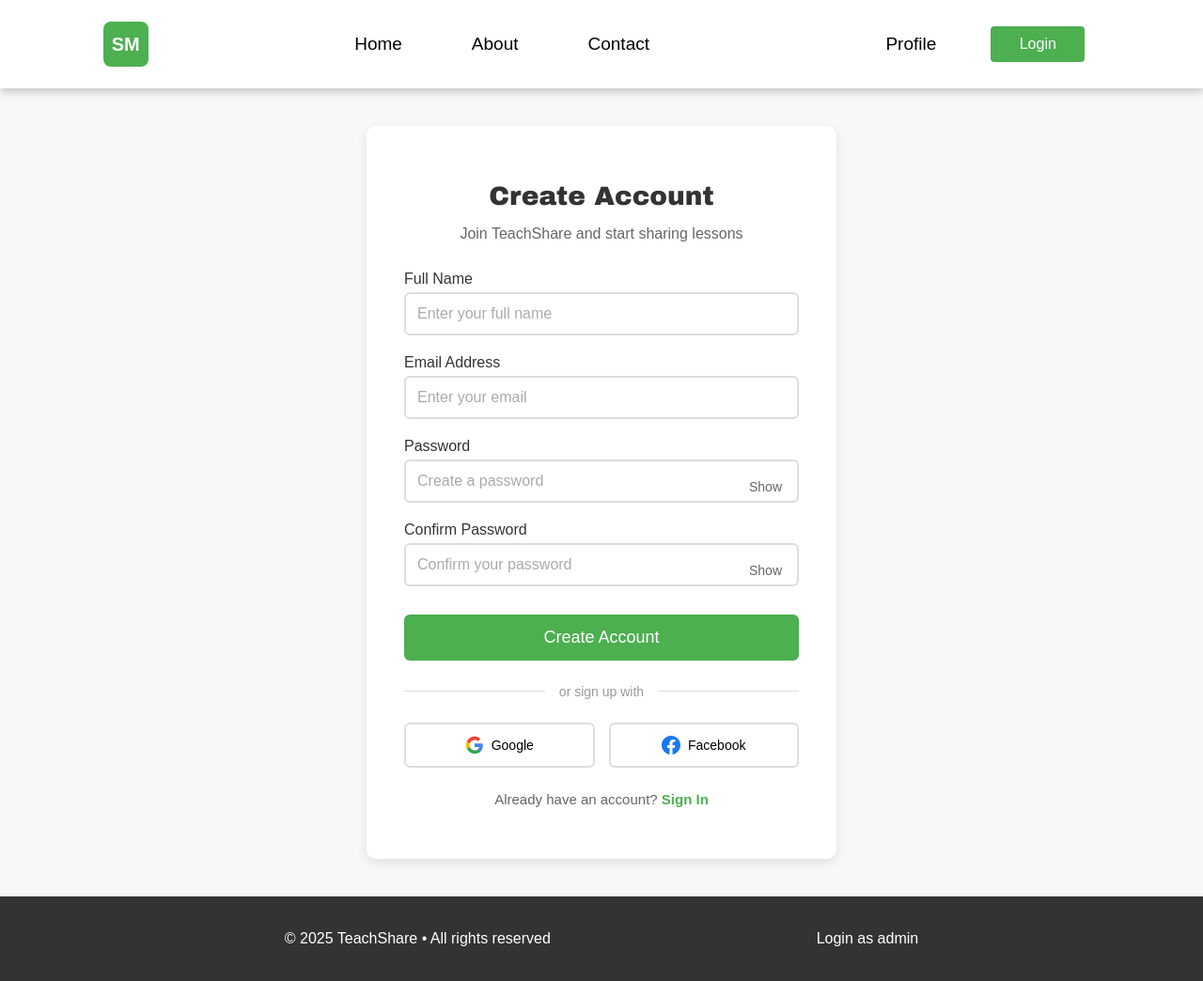
After one commit to Erik-Jashari/School-Managment-System, a PHP site: page /register.html in a window 1280 px wide. The commit adds this page. Shown: the whole page at 94% size. Run offline with PHP 8.4, Linux system fonts and the light colour scheme.

Commit message:
I added a login from and Register from also implementet a confirm password and show and hide the password with internal javascript, And also the css of the register and Login are combined it

```diff
--- a/CSS/Contact.css
+++ b/CSS/Contact.css
@@ -73,6 +73,7 @@ body{
     border: none;
     border-radius: 4px;
     cursor: pointer;
+    width: 100px;
 }
 
 .login-button:hover {
@@ -158,6 +159,7 @@ body{
     border: none;
     border-radius: 6px;
     cursor: pointer;
+
 }
 .send-button:hover{
     background-color: #45a049;
--- a/CSS/Index.css
+++ b/CSS/Index.css
@@ -72,6 +72,7 @@ body{
     border: none;
     border-radius: 4px;
     cursor: pointer;
+    width: 100px;
 }
 
 .login-button:hover {
--- /dev/null
+++ b/CSS/Login.css
@@ -0,0 +1,326 @@
+body {
+    font-family: Arial, sans-serif;
+    margin: 0;
+    padding: 0;
+    min-height: 100vh;
+    display: flex;
+    flex-direction: column;
+}
+
+/* Navigation Bar Styles */
+.nav-bar {
+    background-color: white;
+    overflow: hidden;
+    box-shadow: 0 4px 8px rgba(0, 0, 0, 0.2);
+    padding: 14px 16px;
+    display: flex;
+    justify-content: space-around;
+    align-items: center;
+    position: sticky;
+    top: 0;
+    z-index: 1000;
+}
+
+.logo-box {
+    width: 48px;
+    height: 48px;
+    background-color: #4CAF50;
+    border-radius: 8px;
+    display: flex;
+    align-items: center;
+    justify-content: center;
+    color: white;
+    font-weight: bold;
+    font-size: 20px;
+}
+
+.page-links, .auth-links {
+    display: flex;
+    gap: 10px;
+    align-items: center;
+}
+
+.nav-bar a {
+    color: black;
+    margin: 14px 16px;
+    text-decoration: none;
+    font-size: 19px;
+}
+
+/* Hover Line Effect */
+.links {
+    position: relative;
+    padding: 8px 16px;
+}
+
+.links::before {
+    content: "";
+    position: absolute;
+    bottom: 0;
+    left: 0;
+    height: 4px;
+    width: 0;
+    background-color: #4CAF50;
+    border-radius: 50px;
+    transition: width 0.4s ease;
+}
+
+.links:hover::before,
+.links.active::before {
+    width: 100%;
+}
+
+.login-button {
+    background-color: #4CAF50;
+    color: white;
+    padding: 10px 20px;
+    font-size: 16px;
+    border: none;
+    border-radius: 4px;
+    cursor: pointer;
+    width: 100px;
+}
+
+.login-button:hover {
+    background-color: #45a049;
+}
+
+/* AUTH CONTAINER */
+.auth-container {
+    flex: 1;
+    display: flex;
+    justify-content: center;
+    align-items: center;
+    padding: 40px 20px;
+    background-color: #f8f8f8;
+}
+
+.auth-card {
+    background-color: white;
+    padding: 40px;
+    border-radius: 10px;
+    box-shadow: 0 4px 12px rgba(0, 0, 0, 0.1);
+    width: 100%;
+    max-width: 420px;
+}
+
+.auth-card h1 {
+    font-size: 28px;
+    margin-bottom: 10px;
+    font-family: 'Arial Black', Gadget, sans-serif;
+    color: #333;
+    text-align: center;
+}
+
+.auth-card .subtitle {
+    font-size: 16px;
+    color: #666;
+    margin-bottom: 30px;
+    text-align: center;
+    font-family: 'arial', sans-serif;
+}
+
+/* AUTH FORM */
+.auth-form {
+    display: flex;
+    flex-direction: column;
+}
+
+.auth-form label {
+    font-size: 16px;
+    margin-bottom: 5px;
+    font-family: 'arial', sans-serif;
+    color: #333;
+}
+
+.auth-form input {
+    padding: 12px;
+    border: 2px solid #ddd;
+    border-radius: 6px;
+    margin-bottom: 20px;
+    font-size: 16px;
+    transition: border-color 0.3s ease;
+}
+
+.auth-form input:focus {
+    outline: none;
+    border-color: #4CAF50;
+}
+
+.auth-form input::placeholder {
+    color: #aaa;
+}
+
+/* Submit Button */
+.submit-button {
+    background-color: #4CAF50;
+    color: white;
+    padding: 14px 20px;
+    font-size: 18px;
+    border: none;
+    border-radius: 6px;
+    cursor: pointer;
+    margin-top: 10px;
+    transition: background-color 0.3s ease;
+}
+
+.submit-button:hover {
+    background-color: #45a049;
+}
+
+/* Links */
+.auth-links-text {
+    text-align: center;
+    margin-top: 25px;
+    font-size: 15px;
+    color: #666;
+}
+
+.auth-links-text a {
+    color: #4CAF50;
+    text-decoration: none;
+    font-weight: bold;
+}
+
+.auth-links-text a:hover {
+    text-decoration: underline;
+}
+
+/* Forgot Password */
+.forgot-password {
+    text-align: right;
+    margin-bottom: 20px;
+    margin-top: -10px;
+}
+
+.forgot-password a {
+    color: #4CAF50;
+    text-decoration: none;
+    font-size: 14px;
+}
+
+.forgot-password a:hover {
+    text-decoration: underline;
+}
+
+/* Divider */
+.divider {
+    display: flex;
+    align-items: center;
+    margin: 25px 0;
+}
+
+.divider::before,
+.divider::after {
+    content: "";
+    flex: 1;
+    height: 1px;
+    background-color: #ddd;
+}
+
+.divider span {
+    padding: 0 15px;
+    color: #999;
+    font-size: 14px;
+}
+
+/* Social Login */
+.social-login {
+    display: flex;
+    gap: 15px;
+}
+
+.social-button {
+    flex: 1;
+    padding: 12px;
+    border: 2px solid #ddd;
+    border-radius: 6px;
+    background-color: white;
+    cursor: pointer;
+    font-size: 14px;
+    display: flex;
+    align-items: center;
+    justify-content: center;
+    gap: 8px;
+    transition: border-color 0.3s ease, background-color 0.3s ease;
+}
+
+.social-button:hover {
+    border-color: #4CAF50;
+    background-color: #f9f9f9;
+}
+
+/* FOOTER */
+footer {
+    margin-top: auto;
+    padding: 20px;
+    background-color: #333;
+    color: white;
+    text-align: center;
+    font-size: 16px;
+    display: flex;
+    justify-content: space-evenly;
+    align-items: center;
+}
+
+/* Admin link */
+.admin-link {
+    color: white;
+    text-decoration: none;
+    display: inline-block;
+    text-align: center;
+}
+
+.admin-link:hover {
+    text-decoration: underline;
+    color: #45a049;
+}
+
+/* Password Toggle */
+.password-wrapper {
+    position: relative;
+}
+
+.password-wrapper input {
+    width: 100%;
+    padding-right: 45px;
+    box-sizing: border-box;
+}
+
+.toggle-password {
+    position: absolute;
+    right: 12px;
+    top: 50%;
+    transform: translateY(-70%);
+    background: none;
+    border: none;
+    cursor: pointer;
+    color: #666;
+    font-size: 14px;
+}
+
+.toggle-password:hover {
+    color: #4CAF50;
+}
+
+/* Error Message */
+.error-message {
+    background-color: #ffebee;
+    color: #c62828;
+    padding: 12px;
+    border-radius: 6px;
+    margin-bottom: 20px;
+    font-size: 14px;
+    display: none;
+}
+
+/* Success Message */
+.success-message {
+    background-color: #e8f5e9;
+    color: #2e7d32;
+    padding: 12px;
+    border-radius: 6px;
+    margin-bottom: 20px;
+    font-size: 14px;
+    display: none;
+}
--- a/CSS/Teacher-Profile.css
+++ b/CSS/Teacher-Profile.css
@@ -78,7 +78,9 @@ body {
     border: none;
     border-radius: 4px;
     cursor: pointer;
+    width: 100px;
 }
+
 
 .login-button:hover {
     background-color: #45a049;
--- a/Contact.html
+++ b/Contact.html
@@ -18,7 +18,7 @@
         </div>
         <div class="auth-links">
             <a href="Teacher-Profile.html" class="links">Profile</a>
-            <button class="login-button">Login</button>
+            <a href="Login.html"><button class="login-button">Login</button></a>
         </div>
     </nav>
 
--- a/Index.html
+++ b/Index.html
@@ -17,7 +17,7 @@
         </div>
         <div class="auth-links">
             <a href="Teacher-Profile.html" class="links">Profile</a>
-            <button class="login-button">Login</button>
+            <a href="Login.html"><button class="login-button">Login</button></a>
         </div>
     </nav>
 
--- /dev/null
+++ b/Register.html
@@ -0,0 +1,123 @@
+<!DOCTYPE html>
+<html lang="en">
+<head>
+    <meta charset="UTF-8">
+    <meta name="viewport" content="width=device-width, initial-scale=1.0">
+    <title>Register - TeachShare</title>
+    <link rel="stylesheet" href="CSS/Login.css">
+</head>
+<body>
+    <!-- Navigation Bar -->
+    <nav class="nav-bar">
+        <div class="logo-box">SM</div>
+        <div class="page-links">
+            <a href="Index.html" class="links">Home</a>
+            <a href="About.html" class="links">About</a>
+            <a href="Contact.html" class="links">Contact</a>
+        </div>
+        <div class="auth-links">
+            <a href="Teacher-Profile.html" class="links">Profile</a>
+            <a href="login.html"><button class="login-button">Login</button></a>
+        </div>
+    </nav>
+
+    <!-- Register Section -->
+    <div class="auth-container">
+        <div class="auth-card">
+            <h1>Create Account</h1>
+            <p class="subtitle">Join TeachShare and start sharing lessons</p>
+
+            <div class="error-message" id="error-message"></div>
+            <div class="success-message" id="success-message"></div>
+
+            <form class="auth-form" id="register-form">
+                <label for="fullname">Full Name</label>
+                <input type="text" id="fullname" name="fullname" placeholder="Enter your full name" required>
+
+                <label for="email">Email Address</label>
+                <input type="email" id="email" name="email" placeholder="Enter your email" required>
+
+                <label for="password">Password</label>
+                <div class="password-wrapper">
+                    <input type="password" id="password" name="password" placeholder="Create a password" required minlength="8">
+                    <button type="button" class="toggle-password" onclick="togglePassword('password')">Show</button>
+                </div>
+
+                <label for="confirm-password">Confirm Password</label>
+                <div class="password-wrapper">
+                    <input type="password" id="confirm-password" name="confirm-password" placeholder="Confirm your password" required>
+                    <button type="button" class="toggle-password" onclick="togglePassword('confirm-password')">Show</button>
+                </div>
+
+                <button type="submit" class="submit-button">Create Account</button>
+            </form>
+
+            <div class="divider">
+                <span>or sign up with</span>
+            </div>
+
+            <div class="social-login">
+                <button class="social-button">
+                    <svg width="20" height="20" viewBox="0 0 24 24" fill="none">
+                        <path d="M22.56 12.25c0-.78-.07-1.53-.2-2.25H12v4.26h5.92c-.26 1.37-1.04 2.53-2.21 3.31v2.77h3.57c2.08-1.92 3.28-4.74 3.28-8.09z" fill="#4285F4"/>
+                        <path d="M12 23c2.97 0 5.46-.98 7.28-2.66l-3.57-2.77c-.98.66-2.23 1.06-3.71 1.06-2.86 0-5.29-1.93-6.16-4.53H2.18v2.84C3.99 20.53 7.7 23 12 23z" fill="#34A853"/>
+                        <path d="M5.84 14.09c-.22-.66-.35-1.36-.35-2.09s.13-1.43.35-2.09V7.07H2.18C1.43 8.55 1 10.22 1 12s.43 3.45 1.18 4.93l2.85-2.22.81-.62z" fill="#FBBC05"/>
+                        <path d="M12 5.38c1.62 0 3.06.56 4.21 1.64l3.15-3.15C17.45 2.09 14.97 1 12 1 7.7 1 3.99 3.47 2.18 7.07l3.66 2.84c.87-2.6 3.3-4.53 6.16-4.53z" fill="#EA4335"/>
+                    </svg>
+                    Google
+                </button>
+                <button class="social-button">
+                    <svg width="20" height="20" viewBox="0 0 24 24" fill="#1877F2">
+                        <path d="M24 12.073c0-6.627-5.373-12-12-12s-12 5.373-12 12c0 5.99 4.388 10.954 10.125 11.854v-8.385H7.078v-3.47h3.047V9.43c0-3.007 1.792-4.669 4.533-4.669 1.312 0 2.686.235 2.686.235v2.953H15.83c-1.491 0-1.956.925-1.956 1.874v2.25h3.328l-.532 3.47h-2.796v8.385C19.612 23.027 24 18.062 24 12.073z"/>
+                    </svg>
+                    Facebook
+                </button>
+            </div>
+
+            <p class="auth-links-text">
+                Already have an account? <a href="login.html">Sign In</a>
+            </p>
+        </div>
+    </div>
+
+    <!-- Footer -->
+    <footer>
+        <p>© 2025 TeachShare • All rights reserved</p>
+        <a class="admin-link" href="admin-login.html">Login as admin</a>
+    </footer>
+
+    <script>
+        function togglePassword(inputId) {
+            const passwordInput = document.getElementById(inputId);
+            const toggleBtn = passwordInput.nextElementSibling;
+            if (passwordInput.type === 'password') {
+                passwordInput.type = 'text';
+                toggleBtn.textContent = 'Hide';
+            } else {
+                passwordInput.type = 'password';
+                toggleBtn.textContent = 'Show';
+            }
+        }
+
+        document.getElementById('register-form').addEventListener('submit', function(e) {
+            e.preventDefault();
+            const password = document.getElementById('password').value;
+            const confirmPassword = document.getElementById('confirm-password').value;
+            const errorMessage = document.getElementById('error-message');
+
+            if (password !== confirmPassword) {
+                errorMessage.textContent = 'Passwords do not match!';
+                errorMessage.style.display = 'block';
+                return;
+            }
+
+            errorMessage.style.display = 'none';
+
+            // Add your registration logic here
+            const fullname = document.getElementById('fullname').value;
+            const email = document.getElementById('email').value;
+            console.log('Registration attempt:', { fullname, email, password });
+        });
+    </script>
+</body>
+</html>
--- a/Teacher-Profile.html
+++ b/Teacher-Profile.html
@@ -17,7 +17,7 @@
         </div>
         <div class="auth-links">
             <a href="Teacher-Profile.html" class="links active">Profile</a>
-            <button class="login-button">Login</button>
+            <a href="login.html"><button class="login-button">Login</button></a>
         </div>
     </nav>
 
```
Also changed, not shown: Login.html (added, +106 -0 lines).
